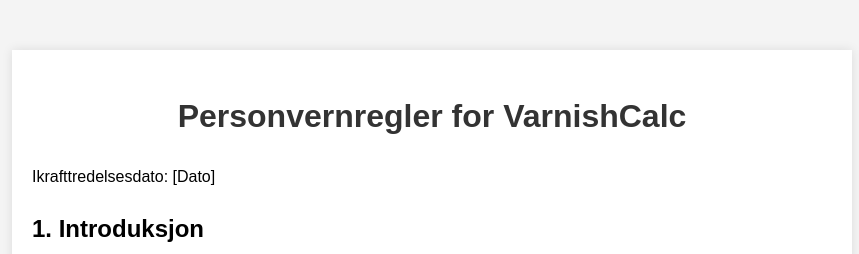
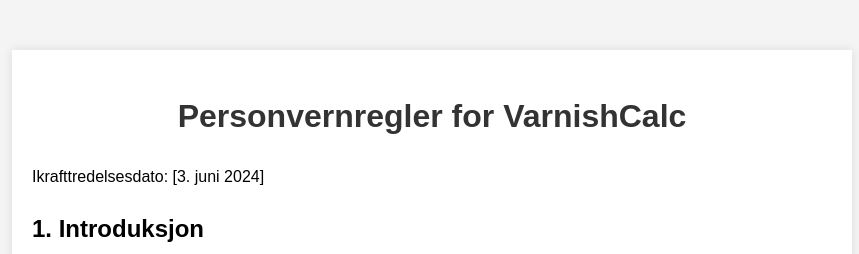
Before and after one commit to kocandrle69/kocandrle69.github.io, a plain HTML site: page Index_no.html in a window 1280 px wide. Shown: the top 254 px of the page, without its empty margins (208-1067 px from the left). Drawn offline with Linux system fonts and the light colour scheme.

Commit message:
Update Index_no.html

```diff
--- a/Index_no.html
+++ b/Index_no.html
@@ -29,7 +29,7 @@
 <body>
     <div class="container">
         <h1>Personvernregler for VarnishCalc</h1>
-        <p>Ikrafttredelsesdato: [Dato]</p>
+        <p>Ikrafttredelsesdato: [3. juni 2024]</p>
 
         <h2>1. Introduksjon</h2>
         <p>Velkommen til VarnishCalc. Vi verdsetter ditt personvern og er forpliktet til å beskytte dine personopplysninger. Disse personvernreglene informerer deg om våre retningslinjer angående innsamling, bruk og utlevering av personopplysninger når du bruker vår applikasjon.</p>
```
